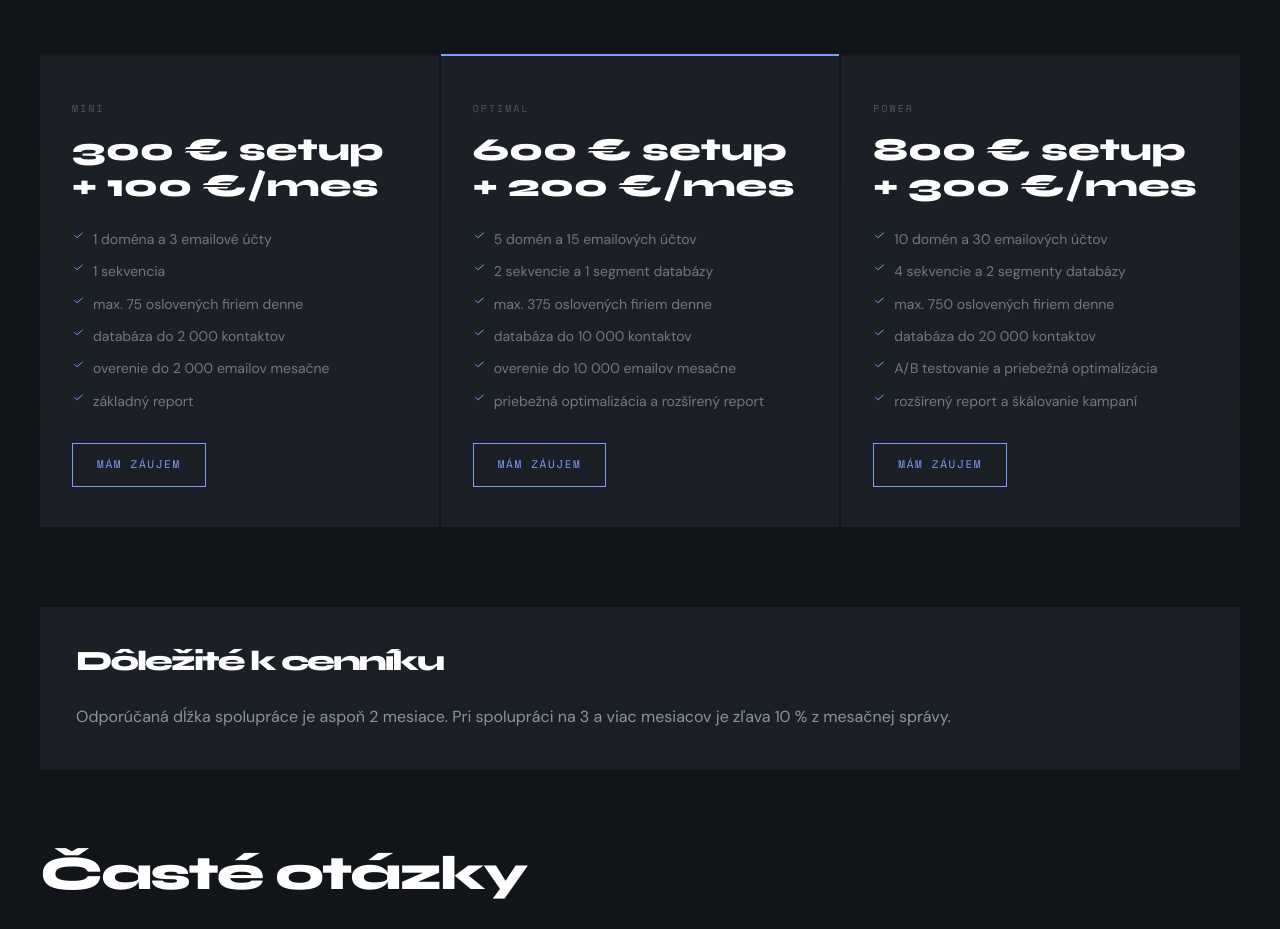
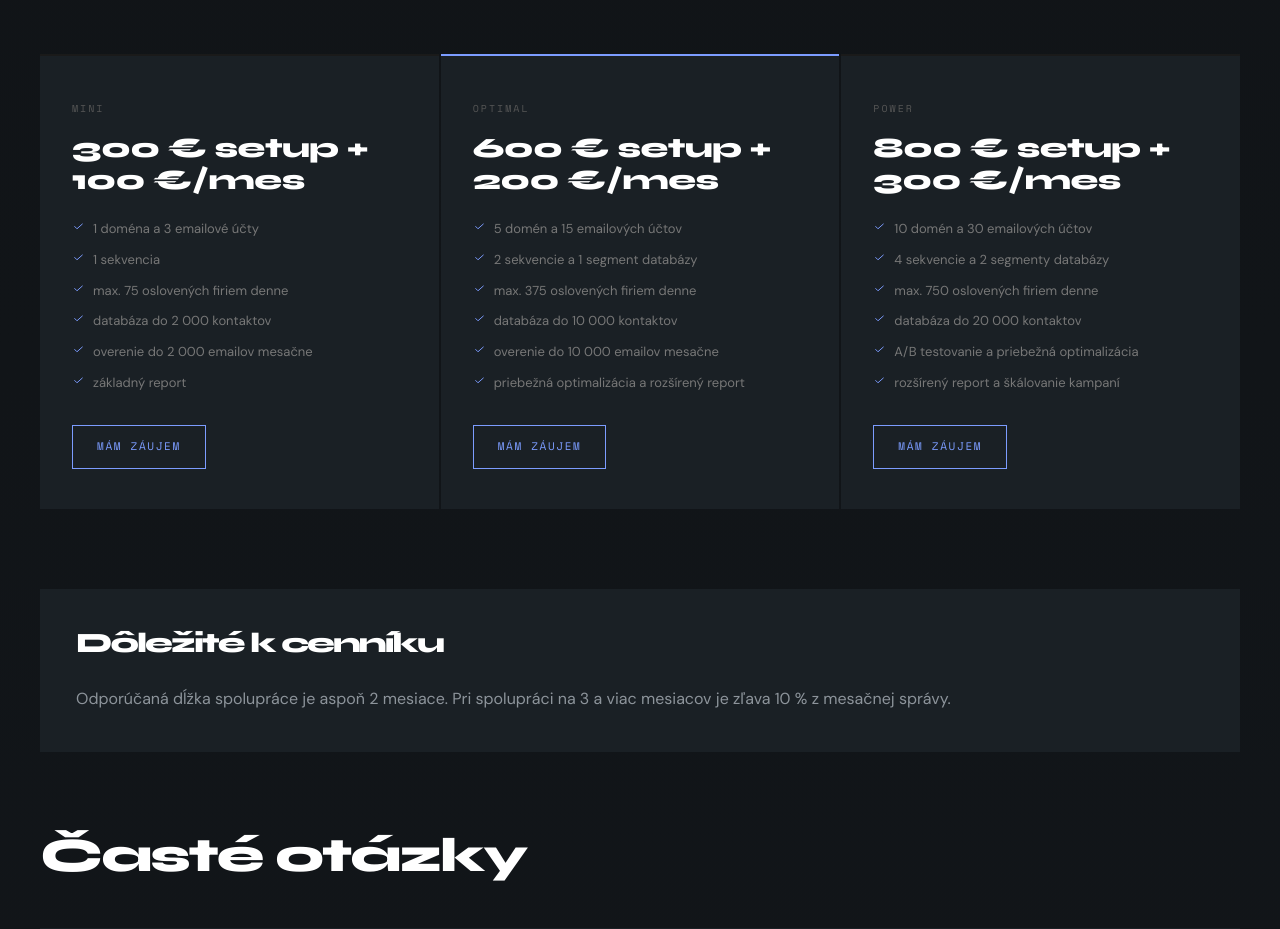
Before and after one commit to micqej/monetico, a Next.js app: page /sluzby/cold-email/ in a window 1280 px wide. Shown: the part 2065-2994 px from the top of the page. Built offline with nearby package versions, Linux system fonts and the light colour scheme.

Commit message:
Refine pricing cards and add web option

```diff
--- a/pages/sluzby/[slug].tsx
+++ b/pages/sluzby/[slug].tsx
@@ -582,11 +582,13 @@ const servicesData: Record<string, ServiceData> = {
       },
     ],
     pricing: [
+      { name: 'Web cez našu technológiu', price: 'od 300 €', items: ['rýchle nasadenie', 'nie je určený na samostatnú editáciu', 'ročná podpora 30 min mesačne', 'vhodné pre menšie prezentačné weby'] },
       { name: 'Prezentačný web', price: 'od 800 €', items: ['šablóna alebo WordPress', '5 až 10 podstránok', 'SEO základ', 'kontaktný formulár', 'mobilná verzia'] },
       { name: 'Web na mieru', price: 'od 2 000 €', items: ['dizajn na mieru', 'pokročilé SEO', 'rýchlostná optimalizácia', 'analytika', 'vyššia flexibilita'] },
       { name: 'Shoptet e-shop', price: 'od 800 €', items: ['nastavenie Shoptetu', 'úprava témy', 'import produktov', 'platobné metódy', 'základné SEO'] },
       { name: 'WordPress e-shop', price: 'od 2 500 €', items: ['WooCommerce', 'dizajn na mieru', 'produktový katalóg', 'platobná brána', 'SEO a analytika'] },
     ],
+    pricingNote: 'Weby cez našu technológiu sú vhodné, ak chcete rýchle a cenovo dostupné riešenie. Po spustení ich neviete samostatne editovať, ale v cene je ročná podpora v rozsahu 30 minút mesačne.',
   },
   'komplexny-growth': {
     slug: 'komplexny-growth',
@@ -913,10 +915,12 @@ export default function ServicePage({ service }: { service: ServiceData }) {
                     style={{
                       fontFamily: 'Syne, sans-serif',
                       fontWeight: 800,
-                      fontSize: 32,
+                      fontSize: 28,
                       color: '#fff',
                       margin: '12px 0 24px',
                       lineHeight: 1.15,
+                      letterSpacing: '-0.02em',
+                      overflowWrap: 'anywhere',
                     }}
                   >
                     {plan.price}
@@ -927,7 +931,7 @@ export default function ServicePage({ service }: { service: ServiceData }) {
                         <span style={{ color: service.color, flexShrink: 0, display: 'inline-flex' }}>
                           <CheckIcon size={13} />
                         </span>
-                        <span style={{ fontFamily: 'DM Sans, sans-serif', fontSize: 14, color: '#777', lineHeight: 1.45 }}>{item}</span>
+                        <span style={{ fontFamily: 'DM Sans, sans-serif', fontSize: 13, color: '#777', lineHeight: 1.45 }}>{item}</span>
                       </li>
                     ))}
                   </ul>
```
